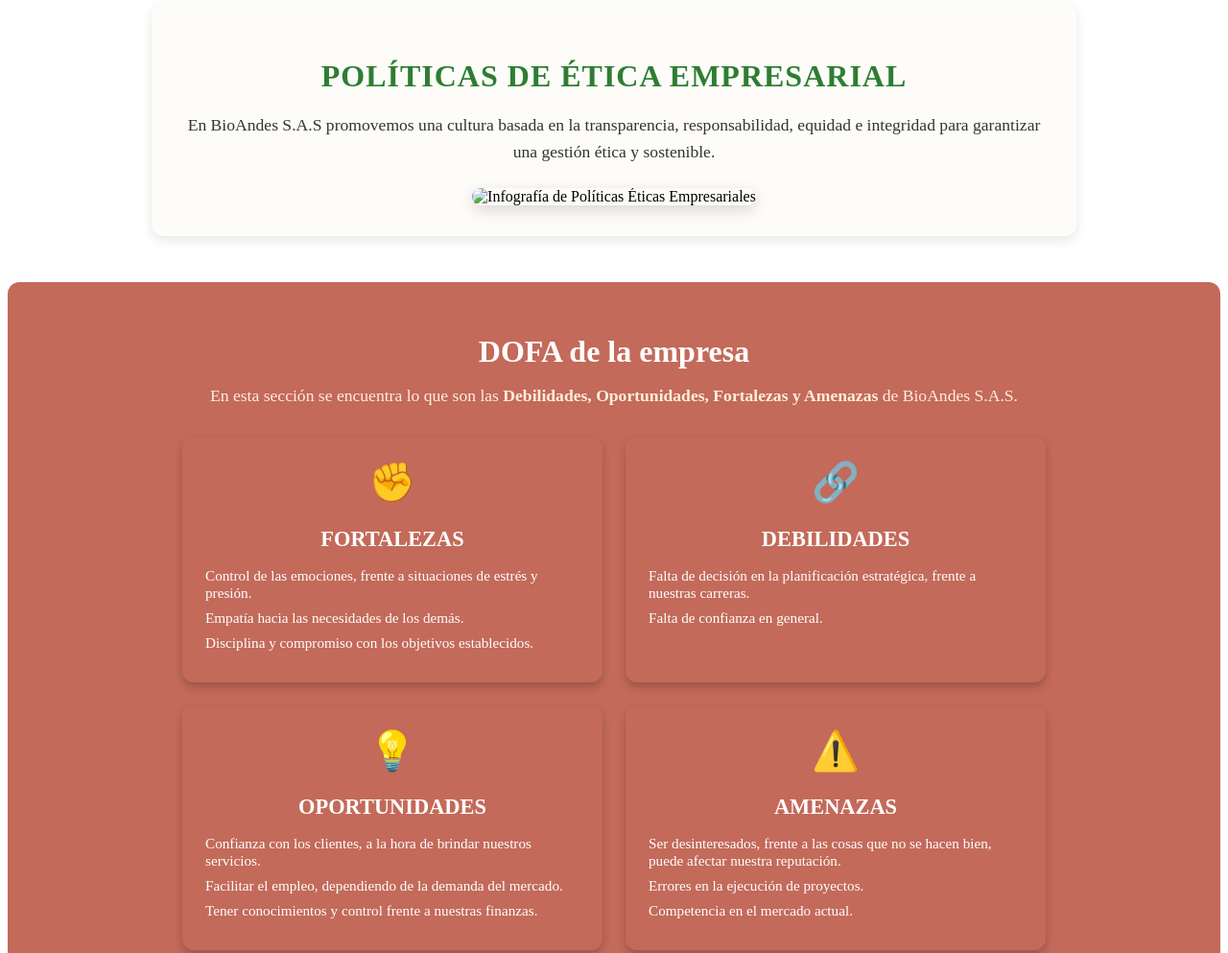
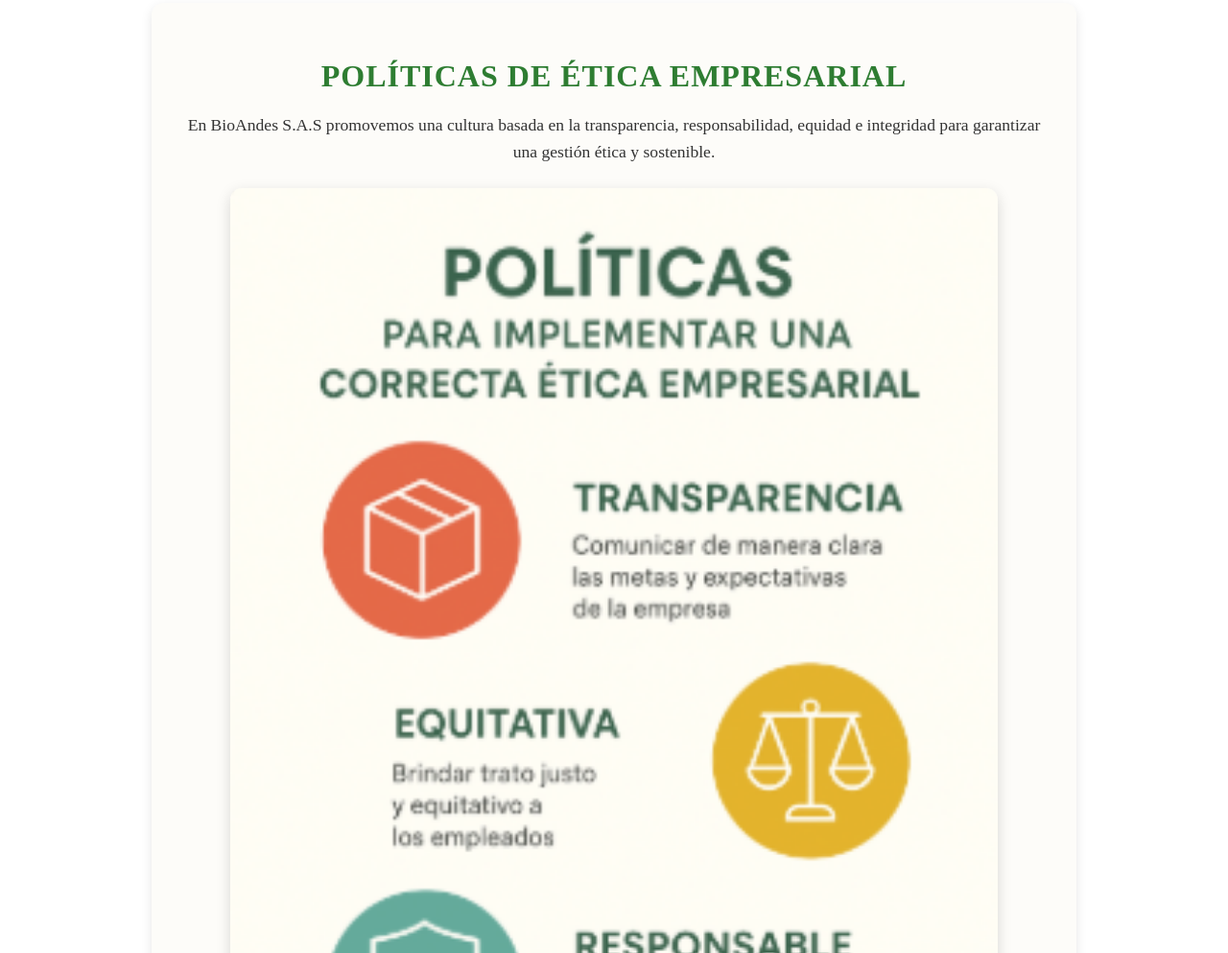
Before and after one commit to danielgamerelpro8-gif/bioandesweb, a plain HTML site: page index.html in a window 1280 px wide. Shown: the part 3004-3997 px from the top of the page at 96% size. Drawn offline with Linux system fonts and the light colour scheme.

Commit message:
Update index.html

```diff
--- a/index.html
+++ b/index.html
@@ -971,7 +971,7 @@ footer p {
     <div class="politicas">
     <h2>POLÍTICAS DE ÉTICA EMPRESARIAL</h2>
     <p>En BioAndes S.A.S promovemos una cultura basada en la transparencia, responsabilidad, equidad e integridad para garantizar una gestión ética y sostenible.</p>
-    <img src="img/ChatGPT Image 12 nov 2025, 11_46_00" alt="Infografía de Políticas Éticas Empresariales" class="fade-in">
+    <img src="img/Captura de pantalla 2025-11-12 124547.png" alt="Infografía de Políticas Éticas Empresariales" class="fade-in">
 </div>
     <div class="DOFA">
         <h1>DOFA de la empresa</h1>
```
